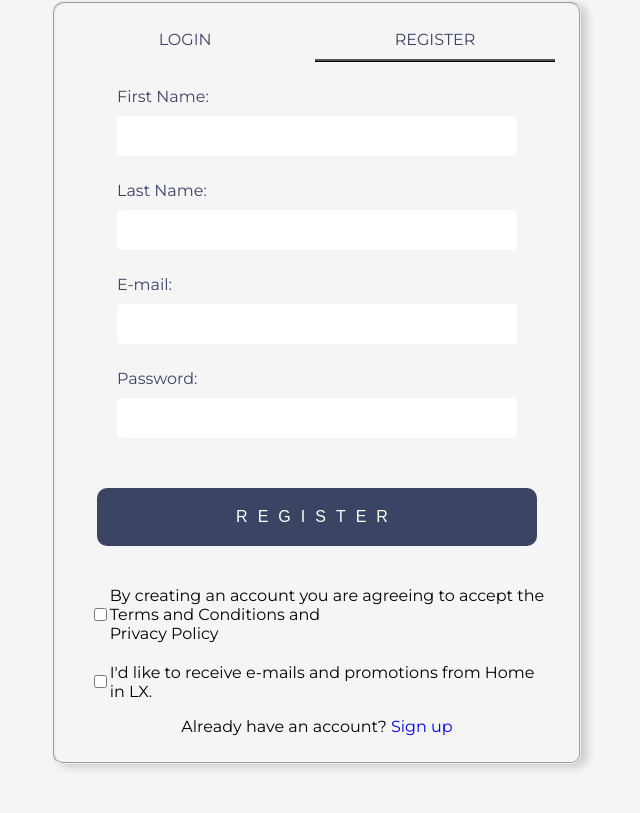
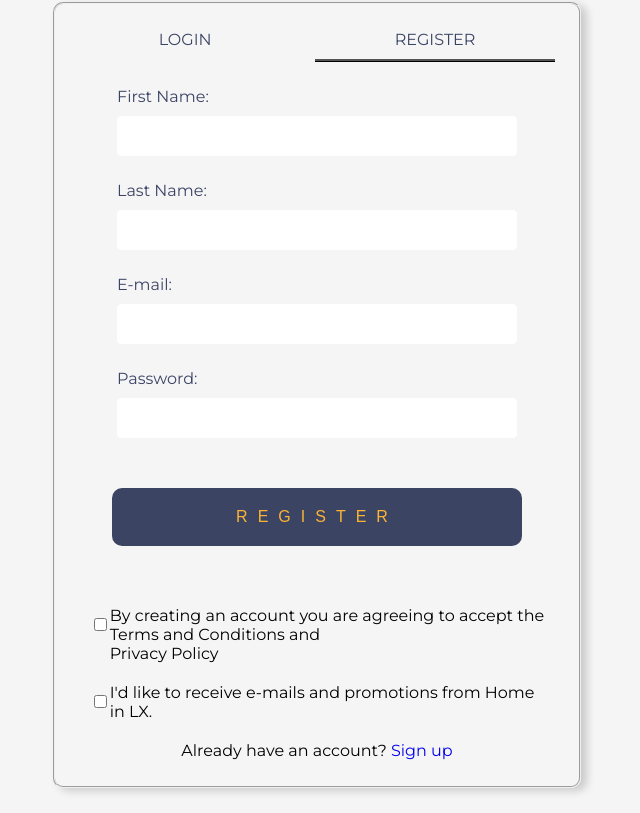
Before and after one commit to GREAT-RE/frontend, a React (Create React App) app: page /register/sign-up in a window 1280 px wide. Shown: the part 400-1213 px from the top of the page, without its empty margins (323-963 px from the left). Before the commit the page ends 1189 px from the top, so only its background shows below. Built offline with nearby package versions, Linux system fonts and the light colour scheme.

Commit message:
style changes as always

```diff
--- a/src/Pages/ContacUs/Contactus.css
+++ b/src/Pages/ContacUs/Contactus.css
@@ -43,7 +43,7 @@
   .contactButton[type="submit"],
   .contactButton[type="submit"] {
     background: #3C4464;
-    color: white;
+    color: #FCB434;
     text-transform: uppercase;
     border: none;
     margin-top: 40px;
@@ -51,8 +51,8 @@
     font-size: 16px;
     font-weight: 100;
     letter-spacing: 10px;
-    margin-right: 30px;
-    margin-left: 30px;
+    margin-right: 45px;
+    margin-left: 45px;
   }
 
   .contactButton[type="submit"]:hover,
--- a/src/components/CheckboxSignup/CheckboxSignup.css
+++ b/src/components/CheckboxSignup/CheckboxSignup.css
@@ -7,11 +7,15 @@
     margin: 0 auto;
   }
 
-  .checkbox-label {
+  .checkbox-label,
+  .checkbox-label2 {
     display: flex;
     align-items: center;
     justify-content: center;
     margin-top: 20px;
+    margin-right: 40px;
+    margin-left: 40px;
+    margin-bottom: 20px;
   }
 
   p {
@@ -29,6 +33,7 @@
 
   .checkbox-text {
     white-space: nowrap;
+    margin-top: 20px;
   }
 
   .terms-link,
--- a/src/components/CheckboxSignup/CheckboxSignup.jsx
+++ b/src/components/CheckboxSignup/CheckboxSignup.jsx
@@ -10,16 +10,16 @@ const CheckboxSignup = () => {
     <input className="terms" type="checkbox" name="terms" value="true" />
     <span className="checkbox-text">
       By creating an account you are agreeing to accept the<br />
-      <a href="#" className="terms-link">Terms and Conditions</a> and<br />
-      <a href="#" className="privacy-link">Privacy Policy</a>
+      <a href="https://example.com" className="terms-link">Terms and Conditions</a> and<br />
+      <a href="https://example.com" className="privacy-link">Privacy Policy</a>
     </span>
   </label>
-        <label className="checkbox-label">
-          <input  className=""type="checkbox" name="newsletter" value="true" />
+        <label className="checkbox-label2">
+          <input  className="checkbox-text2"type="checkbox" name="newsletter" value="true" />
           I'd like to receive e-mails and promotions from Home in LX.
         </label>
 
-        <p>Already have an account? <a href="#">Sign up</a></p>
+        <p>Already have an account? <a href="https://example.com">Sign up</a></p>
 
       </form>
 
```
